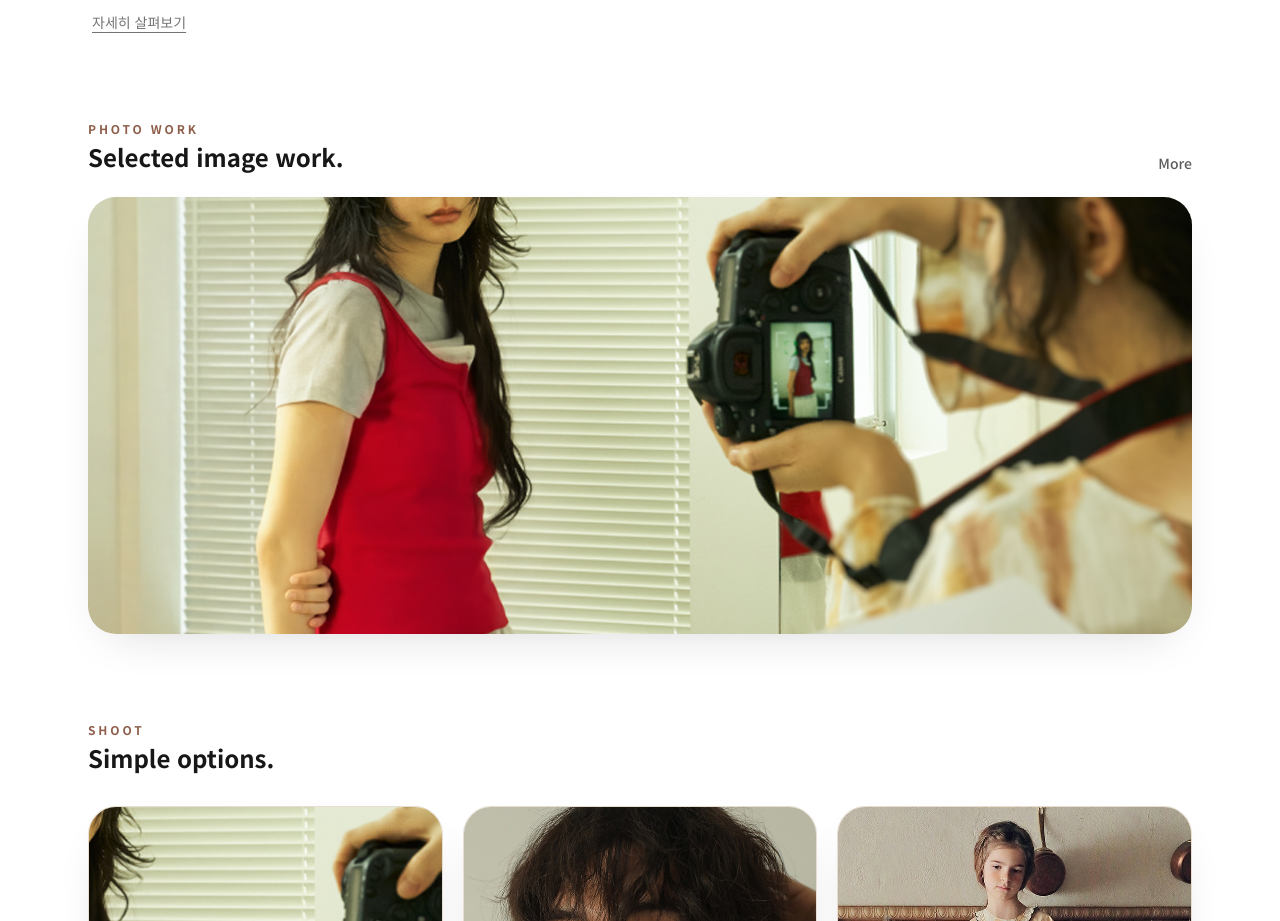
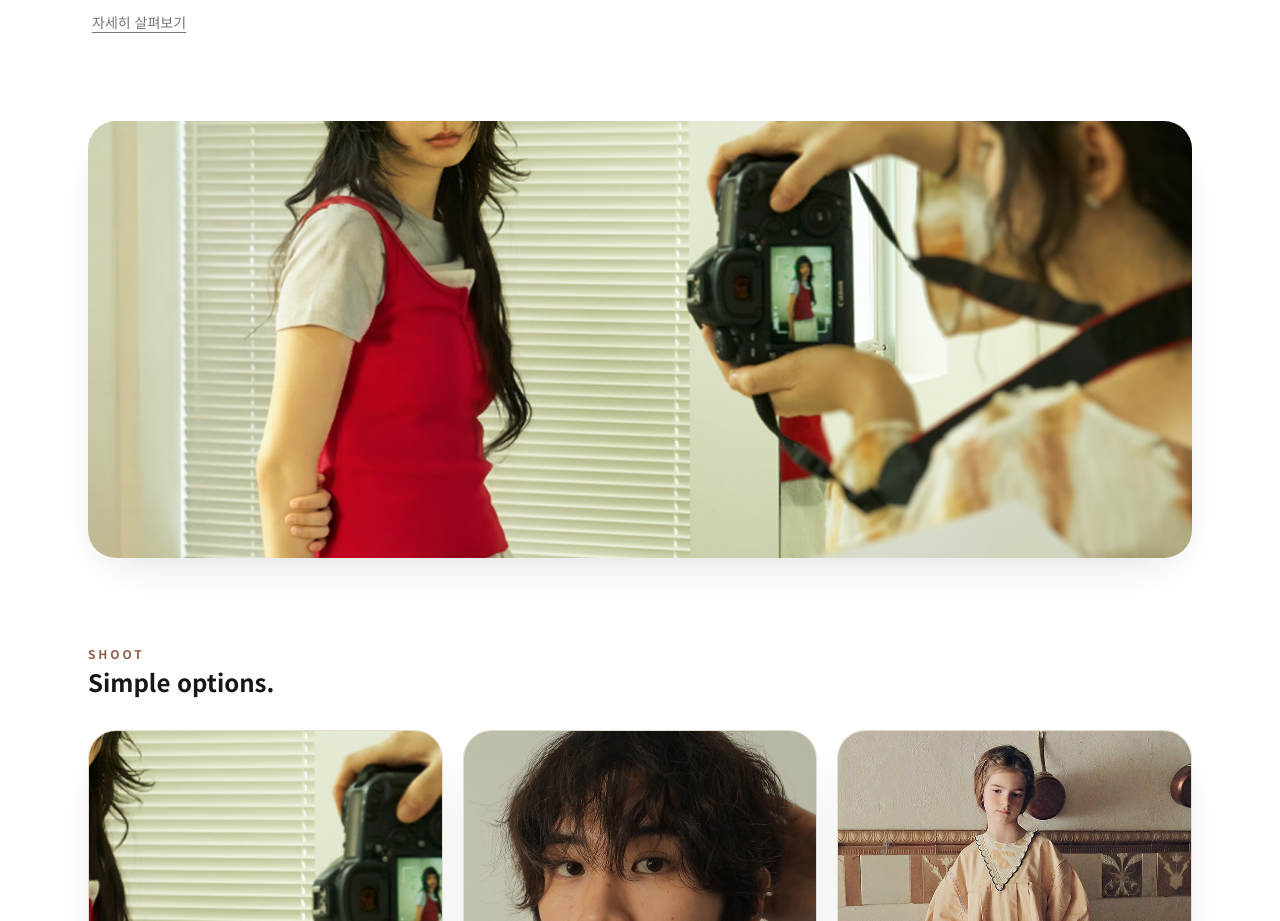
Before and after one commit to shubbydobob/supernova, a Next.js app: page / in a window 1280 px wide. Shown: the part 2493-3414 px from the top of the page. Built offline with nearby package versions, Linux system fonts and the light colour scheme.

Commit message:
홈 포트폴리오 문구와 슬라이드 텍스트 정리

```diff
--- a/app/page.tsx
+++ b/app/page.tsx
@@ -47,7 +47,7 @@ export default async function HomePage() {
     },
     {
       image: "/images/custom/lookbook-kid.jpg",
-      title: "LOOKBOOK KID 촬영",
+      title: "LOOKBOOK KIDS 촬영",
       href: "/services",
       linkLabel: "자세히 살펴보기",
     },
--- a/components/home/featured-portfolio.tsx
+++ b/components/home/featured-portfolio.tsx
@@ -7,16 +7,6 @@ import { Section } from "@/components/shared/section";
 export function FeaturedPortfolio() {
   return (
     <Section className="pt-2 lg:pt-8" containerClassName="px-0 lg:px-6">
-      <div className="mb-4 hidden items-end justify-between gap-4 px-4 lg:mb-6 lg:flex lg:px-0">
-        <div className="space-y-1">
-          <p className="text-xs font-semibold uppercase tracking-[0.24em] text-clay">Photo Work</p>
-          <h2 className="text-xl font-semibold text-ink lg:text-2xl">Selected image work.</h2>
-        </div>
-        <Link href="/portfolio" className="hidden text-sm font-medium text-ink/70 hover:text-clay sm:inline-flex">
-          More
-        </Link>
-      </div>
-
       <Link href="/portfolio" className="block">
         <OptimizedImage
           src={artWorkImage}
```
